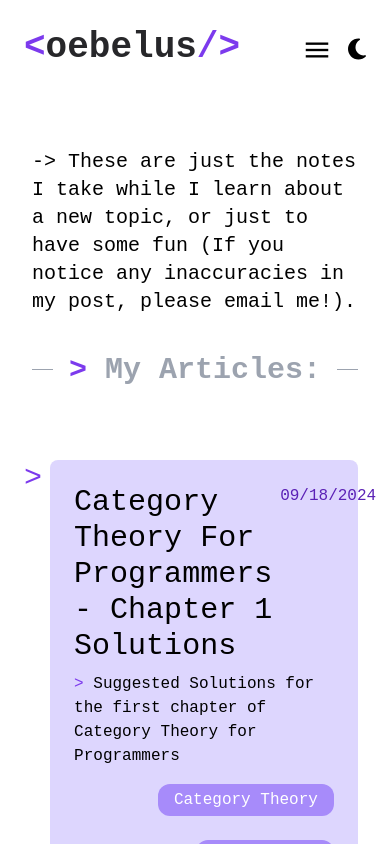
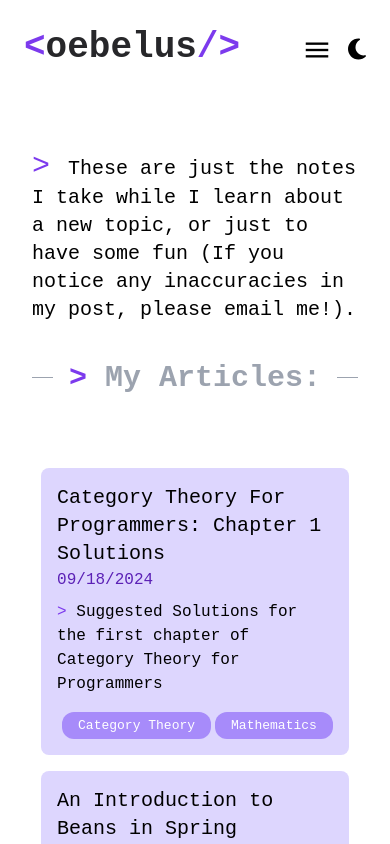
Before and after one commit to oebelus/portfolio, a React (Vite) app: page /blog in a window 390 px wide. Shown: the top 844 px of the page. Built offline with nearby package versions, Linux system fonts and the light colour scheme.

Commit message:
fixing dates in small screens

```diff
--- a/src/components/BlogCard.tsx
+++ b/src/components/BlogCard.tsx
@@ -10,17 +10,17 @@ interface BlogCardProps {
 
 export default function BlogCard({id, title, date, category, description}: BlogCardProps) {
   return (
-    <Link to={`/blog/${id}`} key={id} className="cursor-pointer transition-all duration-300 w-[90%] rounded-lg flex flex-col mx-auto dark:bg-zinc-800 bg-violet-200 p-6">
-      <div className="flex justify-between gap-2">
-          <h3 className="text-3xl">{title}</h3>
+    <Link to={`/blog/${id}`} key={id} className="cursor-pointer w-[90%] rounded-lg flex flex-col mx-auto dark:bg-zinc-800 bg-violet-200 p-4 md:p-6">
+      <div className="md:flex justify-between gap-2">
+          <h3 className="md:text-2xl text-xl">{title}</h3>
           <p className="text-base dark:text-violet-400 text-violet-800">{date}</p>
       </div>
 
       <p className="text-base mt-2"><span className="text-violet-600">{"> "}</span>{description}</p>
 
-      <div className="flex flex-row flex-wrap gap-2 justify-end">
+      <div className="flex flex-row flex-wrap md:gap-2 gap-1 justify-end">
         {category.map((c, i) => (
-          <p key={i} className="text-base bg-violet-400 dark:text-zinc-800 text-white w-fit px-4 py-1 rounded-xl mt-4">
+          <p key={i} className="md:text-base bg-violet-400 dark:text-zinc-800 text-white w-fit px-4 py-1 rounded-xl mt-4">
             {c}
           </p>
         ))}
--- a/src/pages/Blog.tsx
+++ b/src/pages/Blog.tsx
@@ -20,7 +20,7 @@ export default function Blog() {
           <div className={`${styles.boxWidth}`}>
             <div className={`${styles.boxWidth} mt-5 p-8 dark:text-gray-300`}>
               <h3 className="text-xl dark:text-gray-300 text-black mb-5">
-                {`-> `}These are just the notes I take while I learn about a new topic, or just to have some fun (If you notice any inaccuracies in my post, please email me!).
+                <span className="text-3xl text-violet-600">{"> "}</span>These are just the notes I take while I learn about a new topic, or just to have some fun (If you notice any inaccuracies in my post, please email me!).
               </h3>
               <div className="relative flex py-4 items-center">
                 <div className="flex-grow border-t border-gray-400"></div>
@@ -34,7 +34,7 @@ export default function Blog() {
               {
                 posts.map((post) => (
                   <div className="flex">
-                    <p className="text-3xl text-violet-600 dark:text-white">{">"}</p> <BlogCard id={post.id} title={post.title} date={post.date} category={post.category} description={post.description} />
+                    <BlogCard id={post.id} title={post.title} date={post.date} category={post.category} description={post.description} />
                   </div>
                 ))
               }
--- a/src/utils/constants.ts
+++ b/src/utils/constants.ts
@@ -289,7 +289,7 @@ export const hobbies = ["Playing a game.", "Learning About Some Random Topic.",
 export const posts: Post[] = [
     {
         id: "chapterone",
-        title: "Category Theory For Programmers - Chapter 1 Solutions",
+        title: "Category Theory For Programmers: Chapter 1 Solutions",
         date: "09/18/2024",
         category: ["Category Theory", "Mathematics"],
         description: "Suggested Solutions for the first chapter of Category Theory for Programmers",
```
